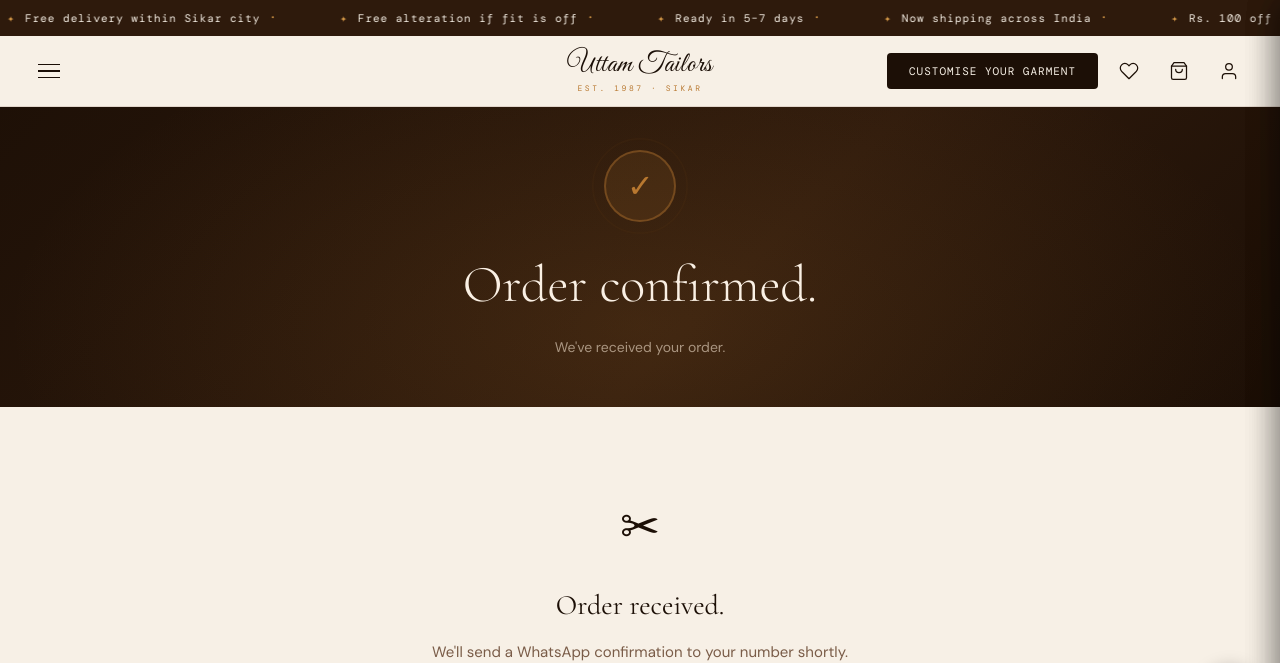
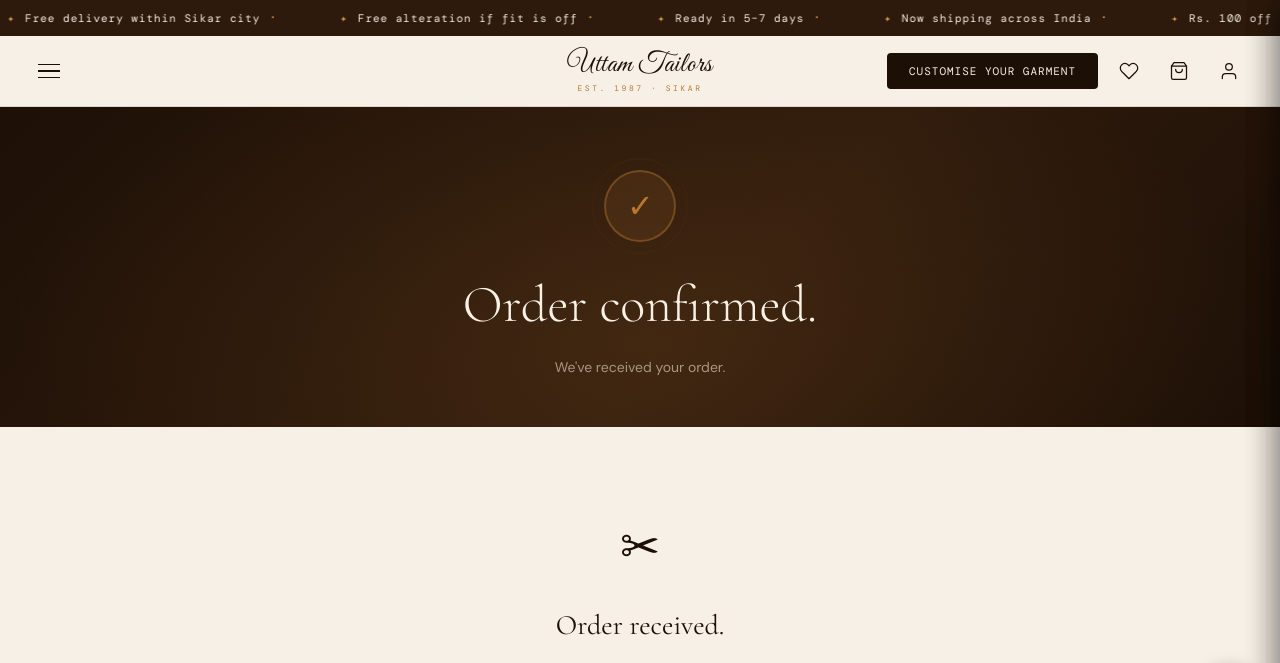
Before and after one commit to thenikhilkumawat/UTMS, a Flask app: page /order-confirmed in a window 1280 px wide. Shown: the top 663 px of the page. Run offline with Flask 3, Linux system fonts and the light colour scheme; data comes from the database, SQL or seed files in the repository; data that the repository does not hold is empty; some libraries are stand-ins or nearby versions.

Commit message:
style: hero padding 170px

```diff
--- a/templates/website/order_confirmed.html
+++ b/templates/website/order_confirmed.html
@@ -8,7 +8,7 @@
 /* ── Hero Banner ── */
 .oc-hero{
   background:linear-gradient(135deg,#1C0F06 0%,#2E1A0C 60%,#1C0F06 100%);
-  padding:150px 1.5rem 3rem;
+  padding:170px 1.5rem 3rem;
   text-align:center;
   position:relative;
   overflow:hidden;
```
